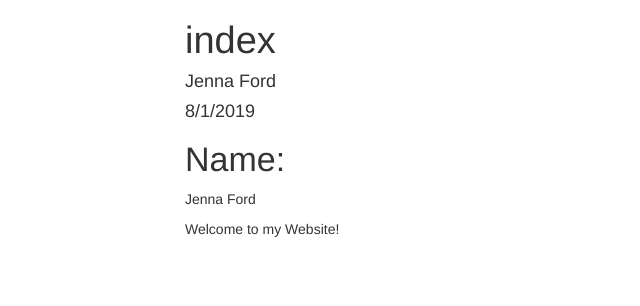
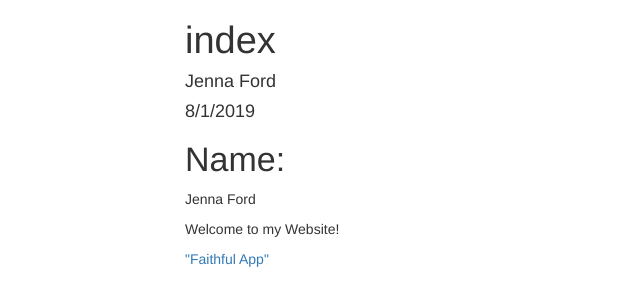
Before and after one commit to JennaFord/JennaFord.github.io, a plain HTML site: page index.html in a window 1280 px wide. Shown: the full height of the page, 0-640 px from the left. Drawn offline with nearby package versions, Linux system fonts and the light colour scheme; some packages are replaced by stand-ins of ours.

Commit message:
Update index.html

```diff
--- a/index.html
+++ b/index.html
@@ -387,6 +387,7 @@ $(document).ready(function () {
 <p>Welcome to my Website!</p>
 </div>
 
+  <a href="https://jennaford.shinyapps.io/shiny/" > "Faithful App" </a>
 
 
 
```
